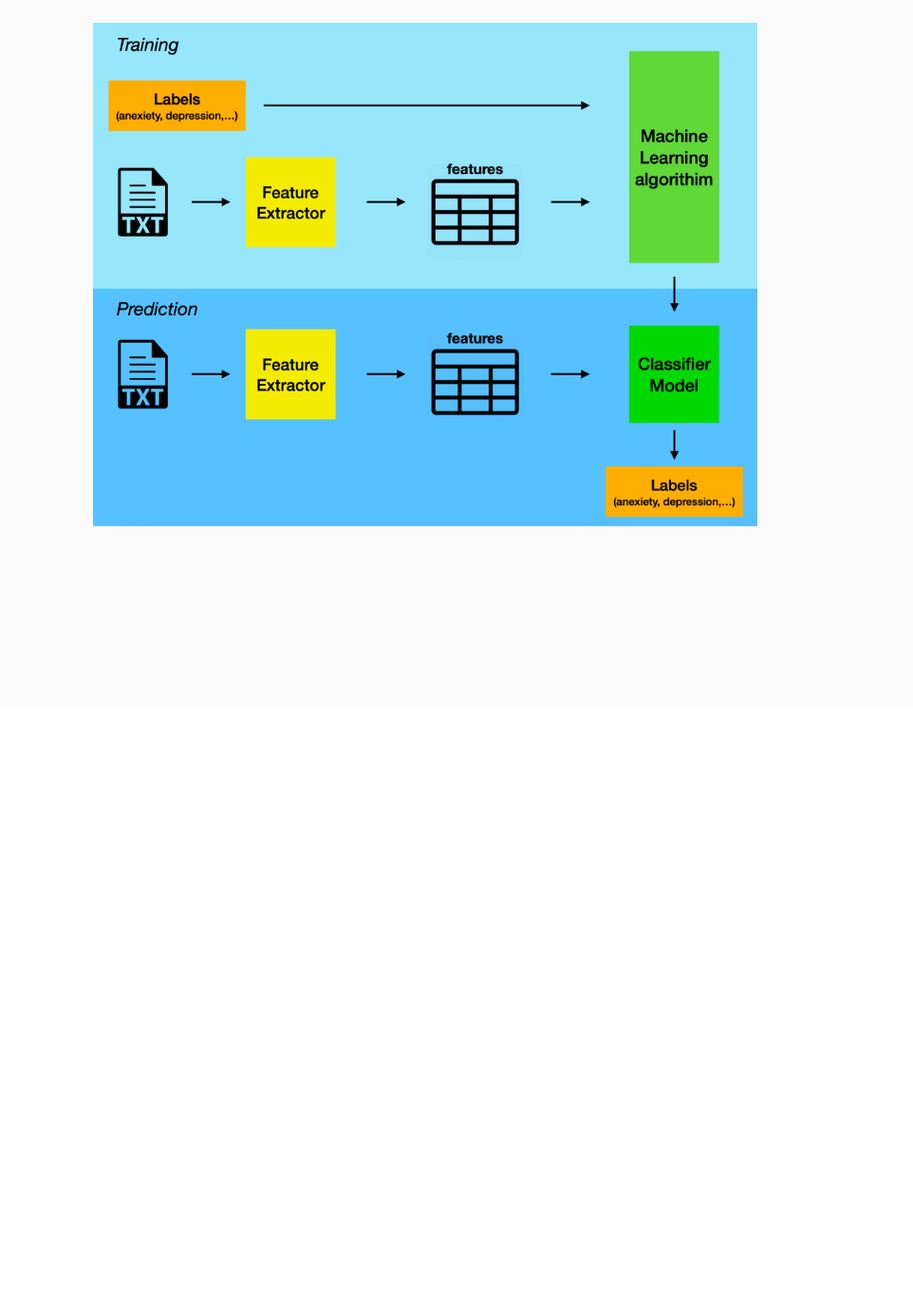
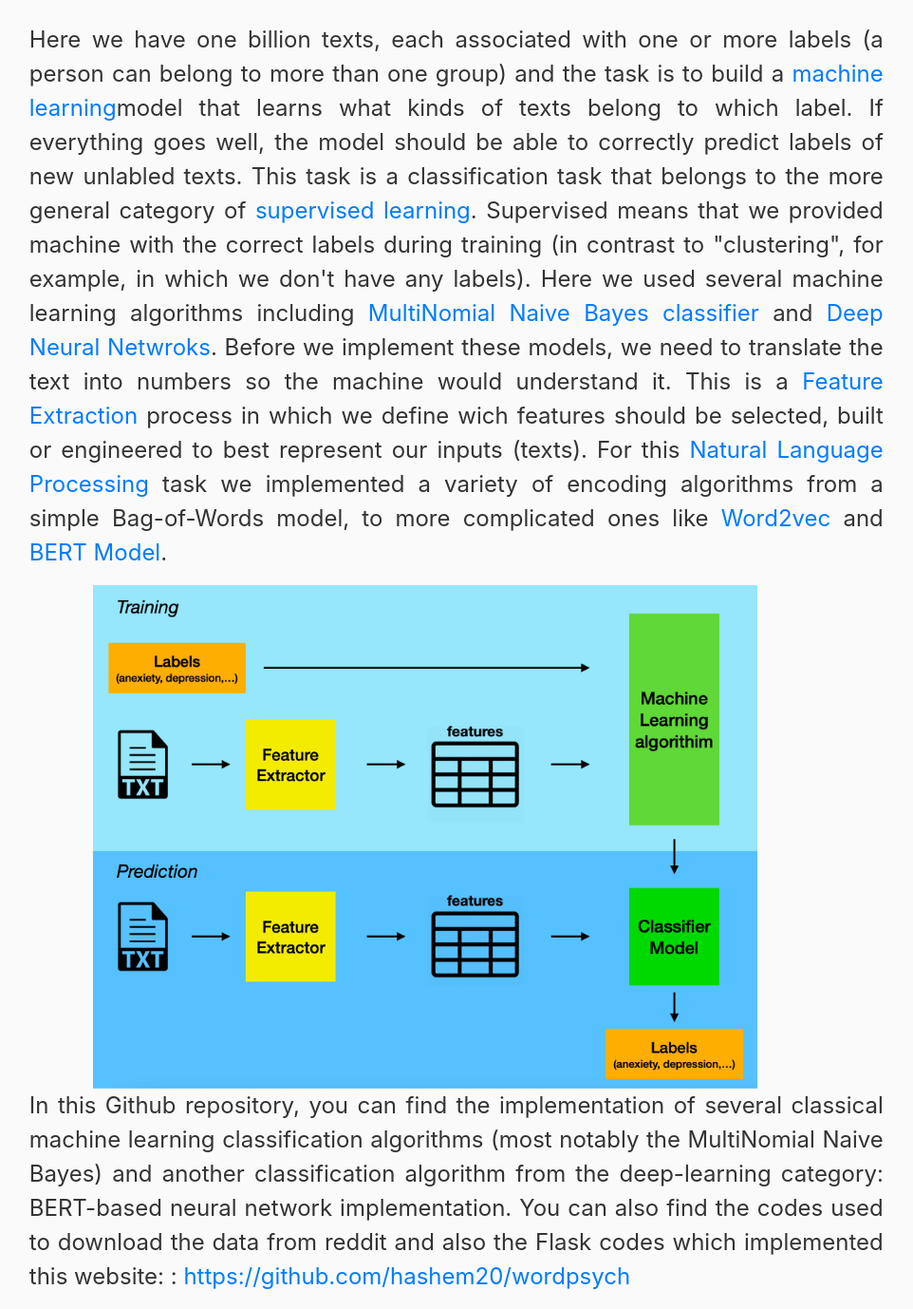
Before and after one commit to hashem20/wordpsych, a Flask app: page /how/ in a window 1280 px wide. Shown: the part 56-1434 px from the top of the page at 95% size, without its empty margins (167-1129 px from the left). Before the commit the page ends 610 px from the top, so only its background shows below. Run offline with Flask 2, Linux system fonts and the light colour scheme; parts of the project's set-up code (start-up, migrations or seed data) failed here and were passed over; some libraries are stand-ins or nearby versions.

Commit message:
Update how.html

```diff
--- a/flask_app/package/templates/how.html
+++ b/flask_app/package/templates/how.html
@@ -1,5 +1,36 @@
 {% extends 'layout.html' %}
 {% block content %}
-<img src = "{{url_for('static', filename='flowchart.png')}}" width="700" style="vertical-align:middle;margin:0px 180px"/>
+
+<div>
+    <p align="justify" style="width:900px; margin-left:4.7em; font-size:24px">Here we have one billion texts, each associated with one or more
+        labels (a person can belong to more than one group) and the task is to build a <a href="https://en.wikipedia.org/wiki/Machine_learning">
+        machine learning</a>model that learns what kinds of texts belong to which label. If everything goes well, the model should be able to
+        correctly predict labels of new unlabled texts. This task is a classification task that belongs to the more general category of
+        <a href="https://en.wikipedia.org/wiki/Supervised_learning">supervised learning</a>. Supervised means that we provided machine with the
+        correct labels during training (in contrast to "clustering", for example, in which we don't have any labels). Here we used several
+        machine learning algorithms including <a href="https://en.wikipedia.org/wiki/Naive_Bayes_classifier">MultiNomial Naive Bayes classifier</a>
+        and <a href="https://en.wikipedia.org/wiki/Deep_learning">Deep Neural Netwroks</a>. Before we implement these models, we need to translate
+        the text into numbers so the machine would understand it. This is a <a href="https://en.wikipedia.org/wiki/Feature_extraction">
+        Feature Extraction</a> process in which we define wich features should be selected, built or engineered to best represent our inputs (texts).
+        For this <a href="https://en.wikipedia.org/wiki/Natural_language_processing">
+        Natural Language Processing</a> task we implemented a variety of encoding algorithms from a simple
+        <a href="https://en.wikipedia.org/wiki/Bag-of-words_model"></a>Bag-of-Words model, to more complicated ones like <a href="https://en.wikipedia.org/wiki/Word2vec">
+        Word2vec</a> and <a href="https://en.wikipedia.org/wiki/BERT_(language_model)">BERT Model</a>.
+    </p>
+</div>
+
+<div>
+    <img src = "{{url_for('static', filename='flowchart.png')}}" width="700" style="vertical-align:middle;margin:0px 180px"/>
+</div>
+
+<div>
+    <p align="justify" style="width:900px; margin-left:4.7em; font-size:24px">In this Github repository, you can find the implementation
+        of several classical machine learning classification algorithms (most notably the MultiNomial Naive Bayes) and another classification
+        algorithm from the deep-learning category: BERT-based neural network implementation. You can also find the codes used to download the
+        data from reddit and also the Flask codes which implemented this website: </thead></datagrid>:  <a href="https://github.com/hashem20/wordpsych">
+            https://github.com/hashem20/wordpsych</a></p>
+</div>
+
+
 
 {% endblock %}
```
